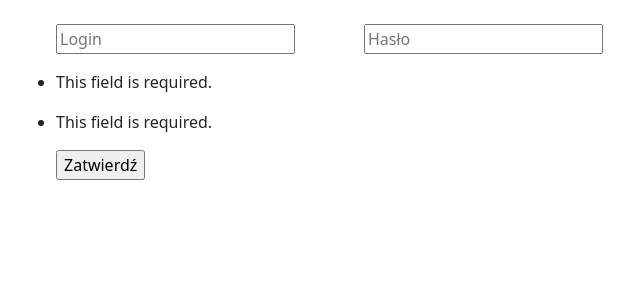
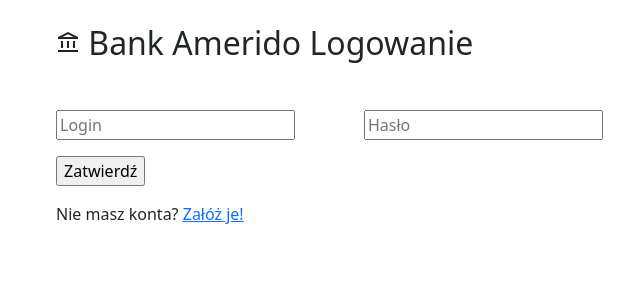
Before and after one commit to OliwierLechnik/bankamerido, a Django app: page / in a window 1280 px wide. Shown: the top 300 px of the page, without its empty margins (288-928 px from the left). Run offline with Django 4.2, Linux system fonts and the light colour scheme; some libraries are stand-ins or nearby versions.

Commit message:
ukonczono logowanie rejestracja i wylogowywanie

```diff
--- a/login/views.py
+++ b/login/views.py
@@ -8,7 +8,12 @@ from django.contrib import messages
 def login_view(req):
     if req.user.is_authenticated:
         return redirect('home/')
-    form = LoginForm(req, data=req.POST)
+    form = LoginForm(req, data=req.POST or None)
+    data = {
+        'akcja': 'Logowanie',
+        'form': form,
+        'text': 'Nie masz konta? <a href="register/">Załóż je!</a>'
+    }
     if form.is_valid():
         cleaned = form.cleaned_data
         name = cleaned.get('username')
@@ -16,11 +21,12 @@ def login_view(req):
         user = authenticate(username=name, password=passwd)
         if user is not None:
             login(req, user)
+            print('suka')
             return redirect('home/')
-    data = {
-        'akcja': 'logowanie',
-        'form': form,
-    }
+    else:
+        if not req.POST:
+            form.error_messages = []
+
 
     if req.user.is_authenticated:
         return redirect('home/')
@@ -41,7 +47,8 @@ def register_view(req):
         form.save()
         return redirect('../')
     data = {
-        'akcja': 'rejestracja',
-        'form': form
+        'akcja': 'Rejestracja',
+        'form': form,
+        'text': 'Masz konto? <a href="../">Zaloguj się!</a>'
     }
     return render(req, 'login.html', data)
--- a/templates/login.html
+++ b/templates/login.html
@@ -6,12 +6,14 @@
       <title>Bank Amerido Logowanie</title>
     <link rel="stylesheet" href="{% static 'css/bootstrap.min.css' %}">
     <link rel="stylesheet" href="{% static 'global.css' %}">
+    <link rel="stylesheet" href="https://fonts.googleapis.com/css2?family=Material+Symbols+Outlined:opsz,wght,FILL,GRAD@20..48,100..700,0..1,-50..200" />
 
 
     </script>
   </head>
   <body>
     <div id="box" class="container col-sm-12 col-md-8 col-lg-6 p-4">
+      <div class="col-12"><p class="footext mb-5 h2"><span class="material-symbols-outlined">account_balance</span> Bank Amerido {{ akcja }}</p></div>
       <div id="loginbox" class="row align-items-start">
         <form method="POST"> {% csrf_token %}
           <div class="row">
@@ -21,9 +23,16 @@
             {% for field in form %}
               {{ field.errors }}
             {% endfor %}
+            {% if "invalid_login" in form.error_messages and "inactive" in form.error_messages %}
+            <ul><li>Login or password incorrect.</li></ul>
+            {% endif %}
+
           </div>
           <input type="submit" value="Zatwierdź"/>
         </form>
+      </div>
+      <div class="col-12">
+        <p class="footext mt-3">{{ text|safe }}</p>
       </div>
     </div>
   <script src="{% static 'js/bootstrap.min.js' %}"></script>
```
Also changed, not shown: db.sqlite3, 1 other file.
